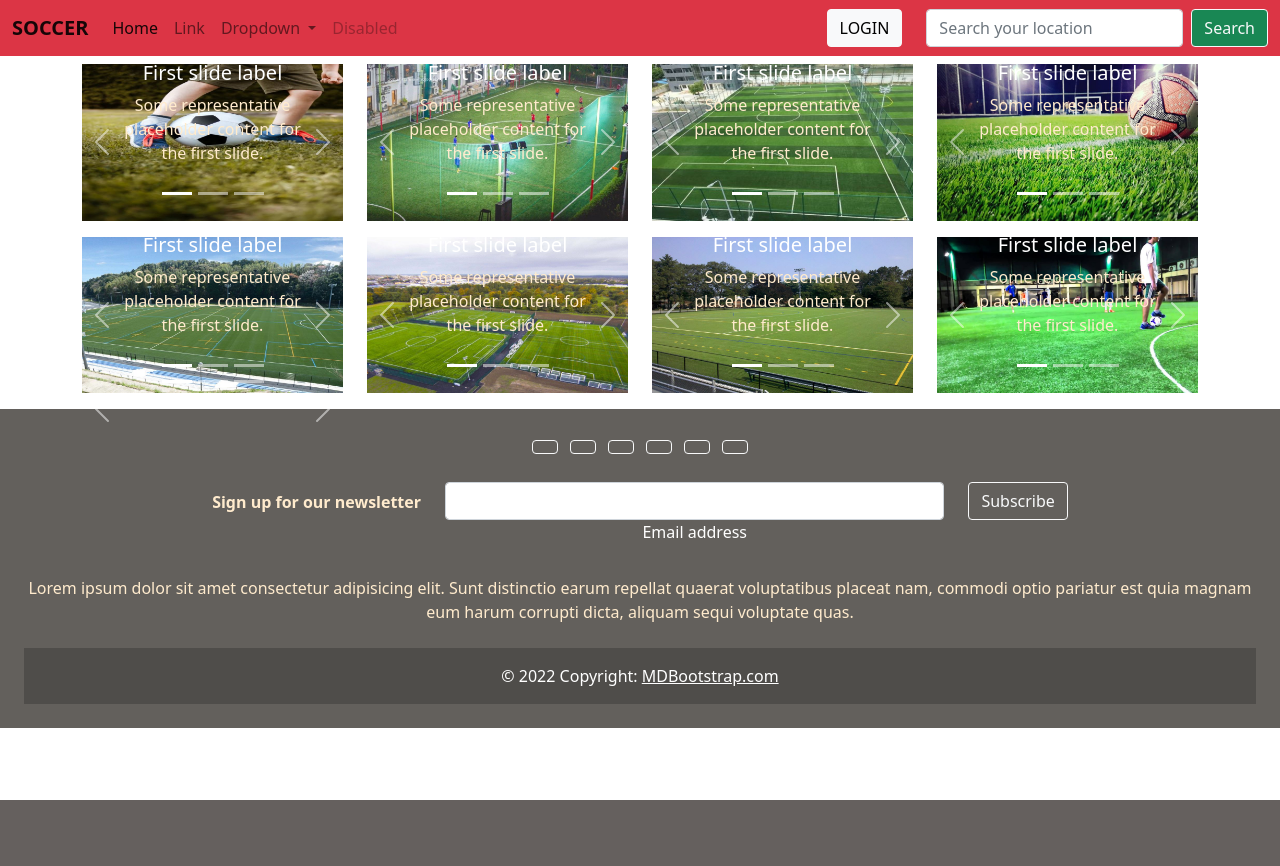
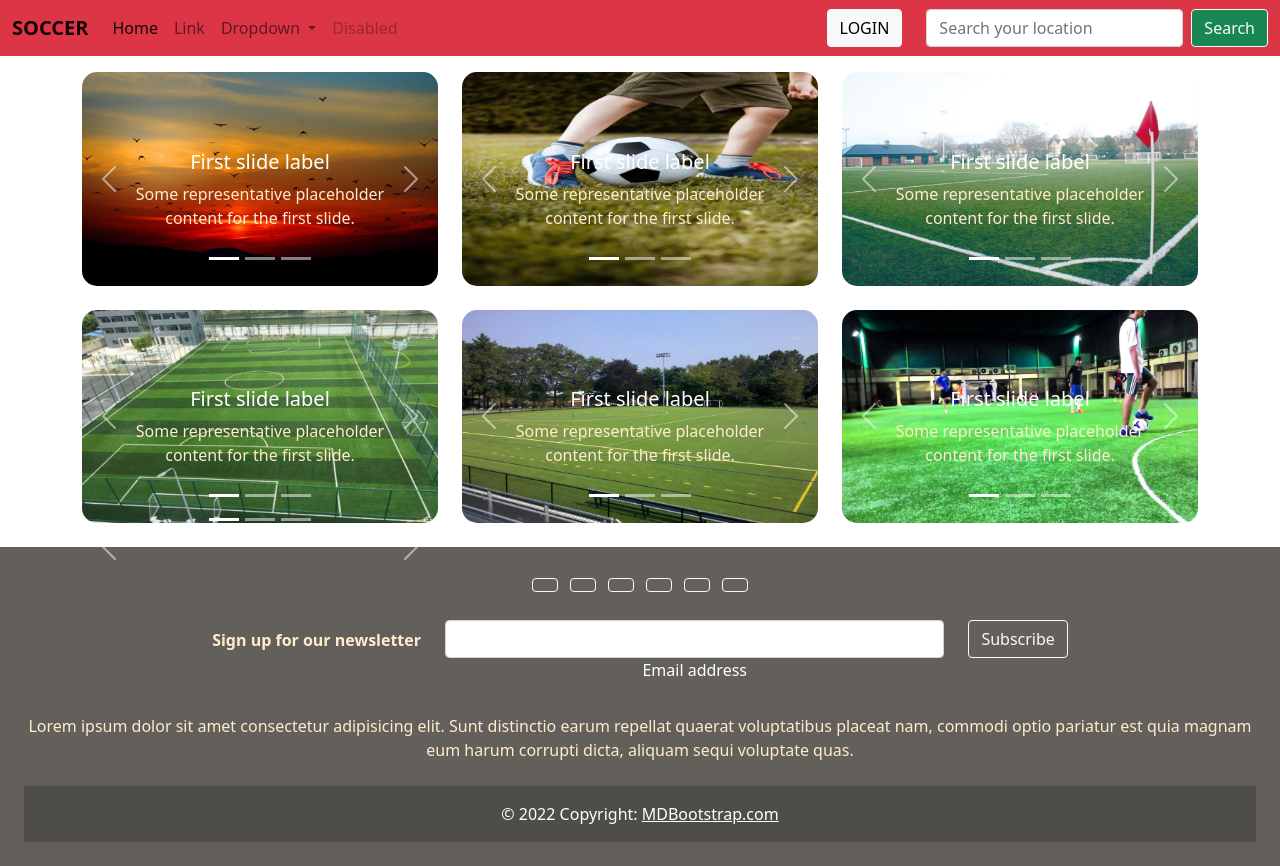
Before and after one commit to mhdshahidak/projectturf, a Django app: page / in a window 1280 px wide. Before the commit the page ends 800 px from the top, so only its background shows below. Run offline with Django 4.2, Linux system fonts and the light colour scheme; some libraries are stand-ins or nearby versions.

Commit message:
version3

```diff
--- a/app/templates/index.html
+++ b/app/templates/index.html
@@ -10,6 +10,11 @@
 <script src="https://cdn.jsdelivr.net/npm/bootstrap@5.1.3/dist/js/bootstrap.bundle.min.js" integrity="sha384-ka7Sk0Gln4gmtz2MlQnikT1wXgYsOg+OMhuP+IlRH9sENBO0LRn5q+8nbTov4+1p" crossorigin="anonymous"></script>
 <script src="https://cdn.jsdelivr.net/npm/@popperjs/core@2.10.2/dist/umd/popper.min.js" integrity="sha384-7+zCNj/IqJ95wo16oMtfsKbZ9ccEh31eOz1HGyDuCQ6wgnyJNSYdrPa03rtR1zdB" crossorigin="anonymous"></script>
 <script src="https://cdn.jsdelivr.net/npm/bootstrap@5.1.3/dist/js/bootstrap.min.js" integrity="sha384-QJHtvGhmr9XOIpI6YVutG+2QOK9T+ZnN4kzFN1RtK3zEFEIsxhlmWl5/YESvpZ13" crossorigin="anonymous"></script>
+<style>
+  .image_curve{
+    border-radius: 15px;
+  }
+</style>
 
 </head>
 <body>
@@ -54,30 +59,30 @@
       <br><br>
       <div class="container">
       <div class="row">
-        <div class="col-3 pt-3">
+        <div class="col-4 pt-4">
         <div id="carouselExampleCaptions" class="carousel slide" data-bs-ride="carousel">
           <div class="carousel-indicators">
             <button type="button" data-bs-target="#carouselExampleCaptions" data-bs-slide-to="0" class="active" aria-current="true" aria-label="Slide 1"></button>
             <button type="button" data-bs-target="#carouselExampleCaptions" data-bs-slide-to="1" aria-label="Slide 2"></button>
             <button type="button" data-bs-target="#carouselExampleCaptions" data-bs-slide-to="2" aria-label="Slide 3"></button>
           </div>
-          <div class="carousel-inner">
+          <div class="carousel-inner image_curve" >
             <div class="carousel-item active">
-              <img src="../static//images/pexels-photo-3074920.jpeg" class="d-block w-100" alt="...">
+              <img src="/static/images/mountains.jpg" class="d-block w-100" alt="...">
               <div class="carousel-caption d-none d-md-block">
                 <h5>First slide label</h5>
                 <p>Some representative placeholder content for the first slide.</p>
               </div>
             </div>
             <div class="carousel-item">
-              <img src="../static/images/turf1-2.jpg" class="d-block w-100" alt="...">
+              <img src="/static/images/pexels-photo-3074920.jpeg" class="d-block w-100" alt="...">
               <div class="carousel-caption d-none d-md-block">
                 <h5>Second slide label</h5>
                 <p>Some representative placeholder content for the second slide.</p>
               </div>
             </div>
             <div class="carousel-item">
-              <img src="../static/images/josh-carter-PO7hiRY1DlA-unsplash.jpg" class="d-block w-100" alt="...">
+              <img src="/static/images/pexels-photo-3074920.jpeg" class="d-block w-100" alt="...">
               <div class="carousel-caption d-none d-md-block">
                 <h5>Third slide label</h5>
                 <p>Some representative placeholder content for the third slide.</p>
@@ -96,33 +101,31 @@
       </div>
 
 
-        <div class="col-3 pt-3">
+        <div class="col-4 pt-4">
         <div id="carouselExampleCaptions" class="carousel slide" data-bs-ride="carousel">
           <div class="carousel-indicators">
             <button type="button" data-bs-target="#carouselExampleCaptions" data-bs-slide-to="0" class="active" aria-current="true" aria-label="Slide 1"></button>
             <button type="button" data-bs-target="#carouselExampleCaptions" data-bs-slide-to="1" aria-label="Slide 2"></button>
             <button type="button" data-bs-target="#carouselExampleCaptions" data-bs-slide-to="2" aria-label="Slide 3"></button>
           </div>
-          <div class="carousel-inner">
+          <div class="carousel-inner image_curve">
             <div class="carousel-item active">
-              <img src="../static/images/turf1-2.jpg" class="d-block w-100" alt="...">
+              <img src="/static/images/pexels-photo-3074920.jpeg" class="d-block w-100" alt="...">
               <div class="carousel-caption d-none d-md-block">
                 <h5>First slide label</h5>
                 <p>Some representative placeholder content for the first slide.</p>
               </div>
             </div>
             <div class="carousel-item">
-              <img src="../static/images/turf1-2.jpg" class="d-block w-100" alt="...">
+              <img src="/static/images/turf1-2.jpg" class="d-block w-100" alt="...">
               <div class="carousel-caption d-none d-md-block">
-                <!-- <h5>Second slide label</h5>
-                <p>Some representative placeholder content for the second slide.</p> -->
+
               </div>
             </div>
             <div class="carousel-item">
-              <img src="../static/images/turf2-3.jpg" class="d-block w-100" alt="...">
+              <img src="/static/images/turf2-3.jpg" class="d-block w-100" alt="...">
               <div class="carousel-caption d-none d-md-block">
-                <!-- <h5>Third slide label</h5>
-                <p>Some representative placeholder content for the third slide.</p> -->
+
               </div>
             </div>
           </div>
@@ -137,30 +140,30 @@
         </div>
       </div>
 
-        <div class="col-3 pt-3">
+        <div class="col-4 pt-4">
         <div id="carouselExampleCaptions" class="carousel slide" data-bs-ride="carousel">
           <div class="carousel-indicators">
             <button type="button" data-bs-target="#carouselExampleCaptions" data-bs-slide-to="0" class="active" aria-current="true" aria-label="Slide 1"></button>
             <button type="button" data-bs-target="#carouselExampleCaptions" data-bs-slide-to="1" aria-label="Slide 2"></button>
             <button type="button" data-bs-target="#carouselExampleCaptions" data-bs-slide-to="2" aria-label="Slide 3"></button>
           </div>
-          <div class="carousel-inner">
+          <div class="carousel-inner image_curve">
             <div class="carousel-item active">
-              <img src="../static/images/turf3.jpg" class="d-block w-100" alt="...">
+              <img src="/static/images/turf3-2.jpg" class="d-block w-100" alt="...">
               <div class="carousel-caption d-none d-md-block">
                 <h5>First slide label</h5>
                 <p>Some representative placeholder content for the first slide.</p>
               </div>
             </div>
             <div class="carousel-item">
-              <img src="../static/images/turf3-2.jpg" class="d-block w-100" alt="...">
+              <img src="/static/images/turf2.jpg" class="d-block w-100" alt="...">
               <div class="carousel-caption d-none d-md-block">
                 <h5>Second slide label</h5>
                 <p>Some representative placeholder content for the second slide.</p>
               </div>
             </div>
             <div class="carousel-item">
-              <img src="../static/images/turf3-3j.jpg" class="d-block w-100" alt="...">
+              <img src="/static/images/turf3-2.jpg" class="d-block w-100" alt="...">
               <div class="carousel-caption d-none d-md-block">
                 <h5>Third slide label</h5>
                 <p>Some representative placeholder content for the third slide.</p>
@@ -177,30 +180,30 @@
           </button>
         </div>
       </div>
-      <div class="col-3 pt-3">
+      <div class="col-4 pt-4">
         <div id="carouselExampleCaptions" class="carousel slide" data-bs-ride="carousel">
           <div class="carousel-indicators">
             <button type="button" data-bs-target="#carouselExampleCaptions" data-bs-slide-to="0" class="active" aria-current="true" aria-label="Slide 1"></button>
             <button type="button" data-bs-target="#carouselExampleCaptions" data-bs-slide-to="1" aria-label="Slide 2"></button>
             <button type="button" data-bs-target="#carouselExampleCaptions" data-bs-slide-to="2" aria-label="Slide 3"></button>
           </div>
-          <div class="carousel-inner">
+          <div class="carousel-inner image_curve">
             <div class="carousel-item active">
-              <img src="../static/images/turf2.jpg" class="d-block w-100" alt="...">
+              <img src="/static/images/turf3.jpg" class="d-block w-100" alt="...">
               <div class="carousel-caption d-none d-md-block">
                 <h5>First slide label</h5>
                 <p>Some representative placeholder content for the first slide.</p>
               </div>
             </div>
             <div class="carousel-item">
-              <img src="../static/images/turf4-3.jpg" class="d-block w-100" alt="...">
+              <img src="/static/images/turf3-2.jpg" class="d-block w-100" alt="...">
               <div class="carousel-caption d-none d-md-block">
                 <h5>Second slide label</h5>
                 <p>Some representative placeholder content for the second slide.</p>
               </div>
             </div>
             <div class="carousel-item">
-              <img src="../static/images/turf4-2.jpg" class="d-block w-100" alt="...">
+              <img src="/static/images/turf3-3j.jpg" class="d-block w-100" alt="...">
               <div class="carousel-caption d-none d-md-block">
                 <h5>Third slide label</h5>
                 <p>Some representative placeholder content for the third slide.</p>
@@ -219,111 +222,31 @@
       </div>
 
 
-        <div class="col-3 pt-3">
+
+      <div class="col-4 pt-4">
         <div id="carouselExampleCaptions" class="carousel slide" data-bs-ride="carousel">
           <div class="carousel-indicators">
             <button type="button" data-bs-target="#carouselExampleCaptions" data-bs-slide-to="0" class="active" aria-current="true" aria-label="Slide 1"></button>
             <button type="button" data-bs-target="#carouselExampleCaptions" data-bs-slide-to="1" aria-label="Slide 2"></button>
             <button type="button" data-bs-target="#carouselExampleCaptions" data-bs-slide-to="2" aria-label="Slide 3"></button>
           </div>
-          <div class="carousel-inner">
+          <div class="carousel-inner image_curve">
             <div class="carousel-item active">
-              <img src="../static/images/turf5.jpg" class="d-block w-100" alt="...">
+              <img src="/static/images/turf7.jpg" class="d-block w-100" alt="...">
               <div class="carousel-caption d-none d-md-block">
                 <h5>First slide label</h5>
                 <p>Some representative placeholder content for the first slide.</p>
               </div>
             </div>
             <div class="carousel-item">
-              <img src="../static/images/turf5-2.jpg" class="d-block w-100" alt="...">
+              <img src="/static/images/turf7-2.jpg" class="d-block w-100" alt="...">
               <div class="carousel-caption d-none d-md-block">
                 <h5>Second slide label</h5>
                 <p>Some representative placeholder content for the second slide.</p>
               </div>
             </div>
             <div class="carousel-item">
-              <img src="../static/images/turf5-3.jpg" class="d-block w-100" alt="...">
-              <div class="carousel-caption d-none d-md-block">
-                <h5>Third slide label</h5>
-                <p>Some representative placeholder content for the third slide.</p>
-              </div>
-            </div>
-          </div>
-          <button class="carousel-control-prev" type="button" data-bs-target="#carouselExampleCaptions" data-bs-slide="prev">
-            <span class="carousel-control-prev-icon" aria-hidden="true"></span>
-            <span class="visually-hidden">Previous</span>
-          </button>
-          <button class="carousel-control-next" type="button" data-bs-target="#carouselExampleCaptions" data-bs-slide="next">
-            <span class="carousel-control-next-icon" aria-hidden="true"></span>
-            <span class="visually-hidden">Next</span>
-          </button>
-        </div>
-      </div>
-
-        <div class="col-3 pt-3">
-        <div id="carouselExampleCaptions" class="carousel slide" data-bs-ride="carousel">
-          <div class="carousel-indicators">
-            <button type="button" data-bs-target="#carouselExampleCaptions" data-bs-slide-to="0" class="active" aria-current="true" aria-label="Slide 1"></button>
-            <button type="button" data-bs-target="#carouselExampleCaptions" data-bs-slide-to="1" aria-label="Slide 2"></button>
-            <button type="button" data-bs-target="#carouselExampleCaptions" data-bs-slide-to="2" aria-label="Slide 3"></button>
-          </div>
-          <div class="carousel-inner">
-            <div class="carousel-item active">
-              <img src="../static/images/turf6.jpg" class="d-block w-100" alt="...">
-              <div class="carousel-caption d-none d-md-block">
-                <h5>First slide label</h5>
-                <p>Some representative placeholder content for the first slide.</p>
-              </div>
-            </div>
-            <div class="carousel-item">
-              <img src="../static/images/turf6-2.jpg" class="d-block w-100" alt="...">
-              <div class="carousel-caption d-none d-md-block">
-                <h5>Second slide label</h5>
-                <p>Some representative placeholder content for the second slide.</p>
-              </div>
-            </div>
-            <div class="carousel-item">
-              <img src="../static/images/turf6-3.jpg" class="d-block w-100" alt="...">
-              <div class="carousel-caption d-none d-md-block">
-                <h5>Third slide label</h5>
-                <p>Some representative placeholder content for the third slide.</p>
-              </div>
-            </div>
-          </div>
-          <button class="carousel-control-prev" type="button" data-bs-target="#carouselExampleCaptions" data-bs-slide="prev">
-            <span class="carousel-control-prev-icon" aria-hidden="true"></span>
-            <span class="visually-hidden">Previous</span>
-          </button>
-          <button class="carousel-control-next" type="button" data-bs-target="#carouselExampleCaptions" data-bs-slide="next">
-            <span class="carousel-control-next-icon" aria-hidden="true"></span>
-            <span class="visually-hidden">Next</span>
-          </button>
-        </div>
-      </div>
-      <div class="col-3 pt-3">
-        <div id="carouselExampleCaptions" class="carousel slide" data-bs-ride="carousel">
-          <div class="carousel-indicators">
-            <button type="button" data-bs-target="#carouselExampleCaptions" data-bs-slide-to="0" class="active" aria-current="true" aria-label="Slide 1"></button>
-            <button type="button" data-bs-target="#carouselExampleCaptions" data-bs-slide-to="1" aria-label="Slide 2"></button>
-            <button type="button" data-bs-target="#carouselExampleCaptions" data-bs-slide-to="2" aria-label="Slide 3"></button>
-          </div>
-          <div class="carousel-inner">
-            <div class="carousel-item active">
-              <img src="../static/images/turf7.jpg" class="d-block w-100" alt="...">
-              <div class="carousel-caption d-none d-md-block">
-                <h5>First slide label</h5>
-                <p>Some representative placeholder content for the first slide.</p>
-              </div>
-            </div>
-            <div class="carousel-item">
-              <img src="../static/images/turf7-2.jpg" class="d-block w-100" alt="...">
-              <div class="carousel-caption d-none d-md-block">
-                <h5>Second slide label</h5>
-                <p>Some representative placeholder content for the second slide.</p>
-              </div>
-            </div>
-            <div class="carousel-item">
-              <img src="../static/images/turf7-3.jpg" class="d-block w-100" alt="...">
+              <img src="/static/images/turf7-3.jpg" class="d-block w-100" alt="...">
               <div class="carousel-caption d-none d-md-block">
                 <h5>Third slide label</h5>
                 <p>Some representative placeholder content for the third slide.</p>
@@ -342,30 +265,30 @@
       </div>
 
 
-        <div class="col-3 pt-3">
+        <div class="col-4 pt-4">
         <div id="carouselExampleCaptions" class="carousel slide" data-bs-ride="carousel">
           <div class="carousel-indicators">
             <button type="button" data-bs-target="#carouselExampleCaptions" data-bs-slide-to="0" class="active" aria-current="true" aria-label="Slide 1"></button>
             <button type="button" data-bs-target="#carouselExampleCaptions" data-bs-slide-to="1" aria-label="Slide 2"></button>
             <button type="button" data-bs-target="#carouselExampleCaptions" data-bs-slide-to="2" aria-label="Slide 3"></button>
           </div>
-          <div class="carousel-inner">
+          <div class="carousel-inner image_curve">
             <div class="carousel-item active">
-              <img src="../static/images/turf8.jpg" class="d-block w-100" alt="...">
+              <img src="/static/images/turf8.jpg" class="d-block w-100" alt="...">
               <div class="carousel-caption d-none d-md-block">
                 <h5>First slide label</h5>
                 <p>Some representative placeholder content for the first slide.</p>
               </div>
             </div>
             <div class="carousel-item">
-              <img src="../static/images/turf8-2.jpg" class="d-block w-100" alt="...">
+              <img src="/static/images/turf8-2.jpg" class="d-block w-100" alt="...">
               <div class="carousel-caption d-none d-md-block">
                 <h5>Second slide label</h5>
                 <p>Some representative placeholder content for the second slide.</p>
               </div>
             </div>
             <div class="carousel-item">
-              <img src="../static/images/turf8-3.jpg" class="d-block w-100" alt="...">
+              <img src="/static/images/turf8-3.jpg" class="d-block w-100" alt="...">
               <div class="carousel-caption d-none d-md-block">
                 <h5>Third slide label</h5>
                 <p>Some representative placeholder content for the third slide.</p>
@@ -383,7 +306,7 @@
         </div>
       </div>
 
-        <div class="col-3 pt-3">
+        <div class="col-4 pt-4">
         <div id="carouselExampleCaptions" class="carousel slide" data-bs-ride="carousel">
           <div class="carousel-indicators">
             <button type="button" data-bs-target="#carouselExampleCaptions" data-bs-slide-to="0" class="active" aria-current="true" aria-label="Slide 1"></button>
```
Also changed, not shown: app/templates/booking.html (added, +12 -0 lines).
